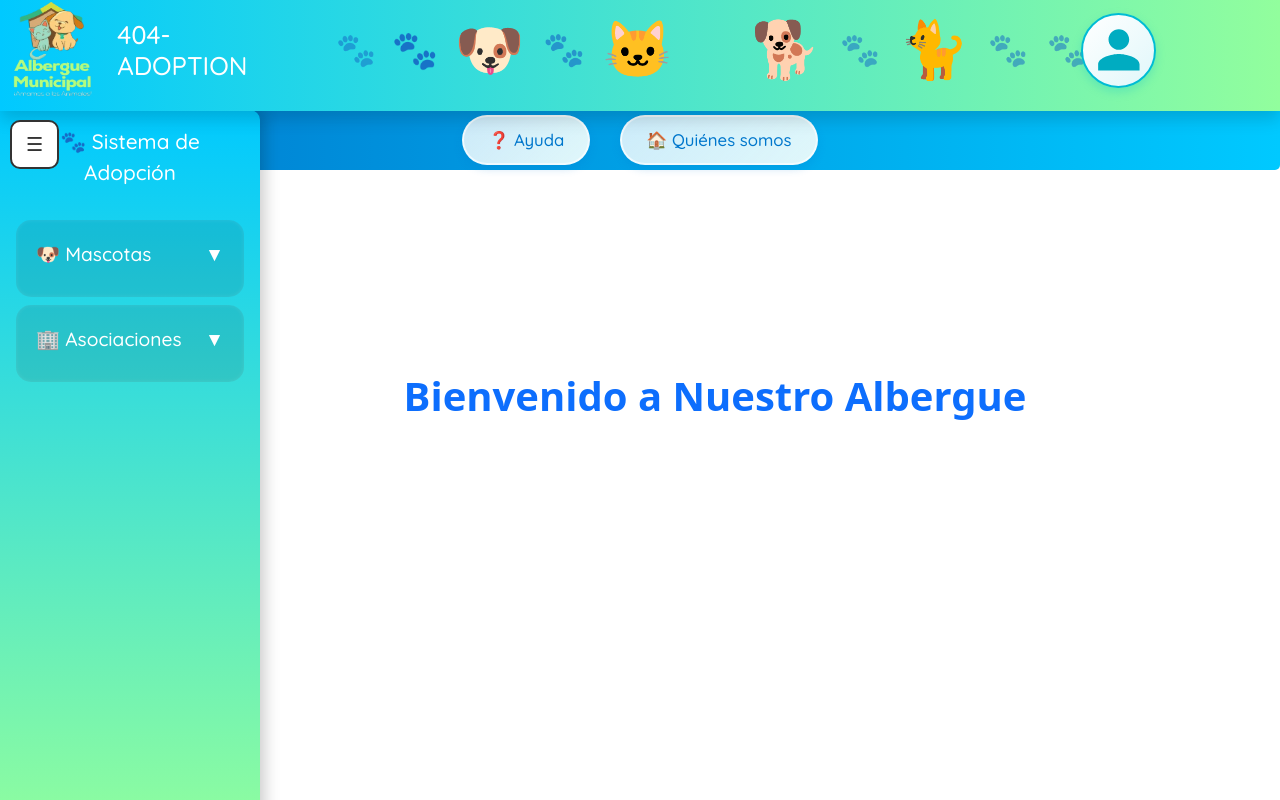
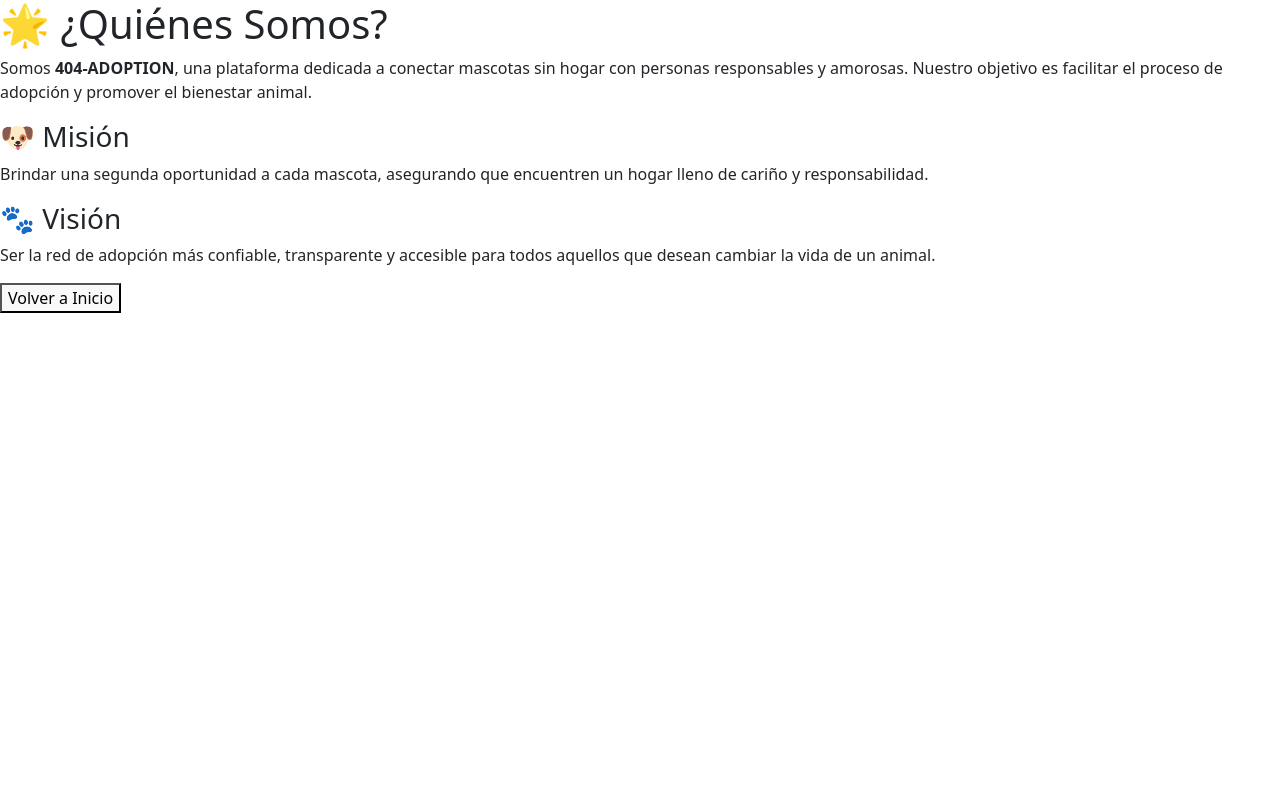
Before and after one commit to 404-NOT-FOUND-GROUP/Adopcion-de-animales-Frontend, a React (Vite) app: page /quienes-somos in a window 1280 px wide. Before the commit this address led to /dashboard. Built offline with nearby package versions, Linux system fonts and the light colour scheme.

Commit message:
estructura de la vista sin diseño

```diff
--- a/src/components/navs/Navbar.jsx
+++ b/src/components/navs/Navbar.jsx
@@ -153,7 +153,7 @@ export const Navbar = () => {
 
         <button
           className="navbar-link-btn"
-          onClick={() => handleNavigate('/')}
+          onClick={() => handleNavigate('/quienes-somos')}
           aria-label="Quiénes somos"
           type="button"
         >
--- /dev/null
+++ b/src/components/navs/QuienesSomos.jsx
@@ -0,0 +1,46 @@
+import React from 'react';
+import { useNavigate } from 'react-router-dom';
+import './quienesSomos.css';
+
+export const QuienesSomos = () => {
+  const navigate = useNavigate();
+
+  const volverInicio = () => {
+    navigate('/');
+  };
+
+  return (
+    <div className="quienes-container">
+      <div className="quienes-card">
+        <h1 className="quienes-title">🌟 ¿Quiénes Somos?</h1>
+        <p className="quienes-description">
+          Somos <strong>404-ADOPTION</strong>, una plataforma dedicada a conectar mascotas sin hogar
+          con personas responsables y amorosas. Nuestro objetivo es facilitar el proceso de adopción
+          y promover el bienestar animal.
+        </p>
+
+        <section className="quienes-seccion">
+          <h3>🐶 Misión</h3>
+          <p>
+            Brindar una segunda oportunidad a cada mascota, asegurando que encuentren un hogar
+            lleno de cariño y responsabilidad.
+          </p>
+        </section>
+
+        <section className="quienes-seccion">
+          <h3>🐾 Visión</h3>
+          <p>
+            Ser la red de adopción más confiable, transparente y accesible para todos aquellos
+            que desean cambiar la vida de un animal.
+          </p>
+        </section>
+
+        <div className="quienes-volver">
+          <button className="quienes-btn" onClick={volverInicio}>
+            Volver a Inicio
+          </button>
+        </div>
+      </div>
+    </div>
+  );
+};
--- /dev/null
+++ b/src/components/navs/quienesSomos.css
@@ -0,0 +1,96 @@
+@import url('https://fonts.googleapis.com/css2?family=Quicksand:wght@500&display=swap');
+
+.ayuda-container {
+  margin-top: 2px;
+  padding: 2rem;
+  display: flex;
+  justify-content: center;
+  align-items: flex-start;
+  min-height: 80vh;
+  background-color: #ffffff;
+  font-family: 'Quicksand', sans-serif;
+}
+
+.ayuda-card {
+  background: linear-gradient(145deg, #f0fdfc, #ffffff);
+  padding: 2.5rem;
+  border-radius: 20px;
+  box-shadow: 0 8px 18px rgba(0, 0, 0, 0.12);
+  width: 100%;
+  max-width: 850px;
+  color: #333;
+}
+
+.ayuda-title {
+  font-size: 2.3rem;
+  margin-bottom: 1rem;
+  color: #0077cc;
+  display: flex;
+  align-items: center;
+  gap: 0.5rem;
+  flex-wrap: wrap;
+}
+
+.ayuda-description {
+  font-size: 1.1rem;
+  margin-bottom: 2rem;
+  line-height: 1.7;
+}
+
+.ayuda-seccion {
+  margin-bottom: 2rem;
+}
+
+.ayuda-seccion h3 {
+  color: #00bcd4;
+  font-size: 1.3rem;
+  margin-bottom: 0.5rem;
+}
+
+.ayuda-seccion p {
+  font-size: 1.05rem;
+  line-height: 1.6;
+}
+
+.ayuda-volver {
+  display: flex;
+  justify-content: center;
+  margin-top: 2rem;
+}
+
+.ayuda-btn {
+  background-color: #00c9ff;
+  color: white;
+  font-weight: bold;
+  border: none;
+  padding: 12px 24px;
+  border-radius: 25px;
+  font-size: 1rem;
+  cursor: pointer;
+  transition: background-color 0.3s ease, transform 0.2s ease;
+}
+
+.ayuda-btn:hover {
+  background-color: #0077cc;
+  transform: scale(1.03);
+}
+
+/* Responsivo */
+@media (max-width: 768px) {
+  .ayuda-card {
+    padding: 2rem;
+  }
+
+  .ayuda-title {
+    font-size: 2rem;
+  }
+
+  .ayuda-description,
+  .ayuda-seccion p {
+    font-size: 1rem;
+  }
+
+  .ayuda-seccion h3 {
+    font-size: 1.2rem;
+  }
+}
--- a/src/routes.jsx
+++ b/src/routes.jsx
@@ -6,6 +6,7 @@ import { DashboardPage } from "./components/pages/dashboardpage";
 
 import { Login } from "./components/pages/auth";
 import { Ayuda } from "./components/navs/Ayuda";
+import { QuienesSomos } from "./components/navs/QuienesSomos";
 
 // Importacion del componente de rutas protegidas
 import { Content } from "./components/protectedRoutes";
@@ -16,4 +17,5 @@ export const routes = [
     {path: '/dashboard', element: <DashboardPage/>},
     {path: '/*', element: <Content/>},
     {path: '/ayuda', element: <Ayuda/>},
+    {path: '/quienes-somos', element: <QuienesSomos/>},
 ]
```
Also changed, not shown: 1 other file (tests, documents, lock files or other folders).
